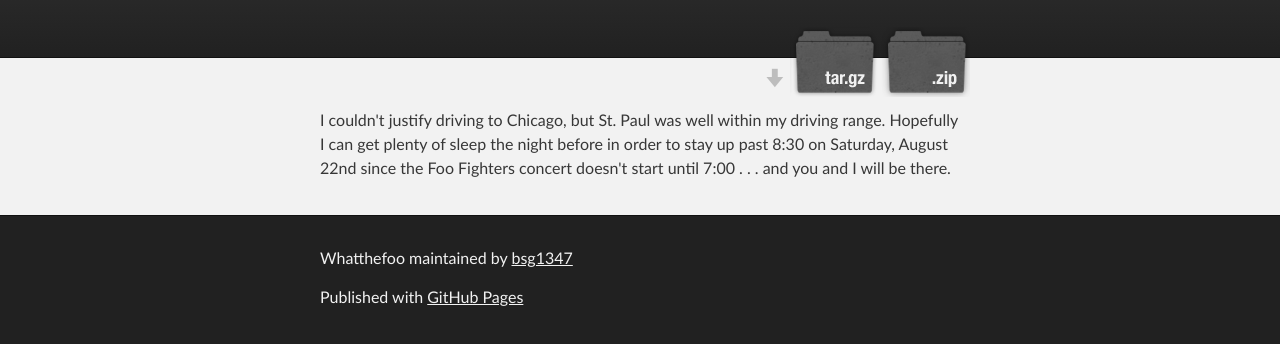
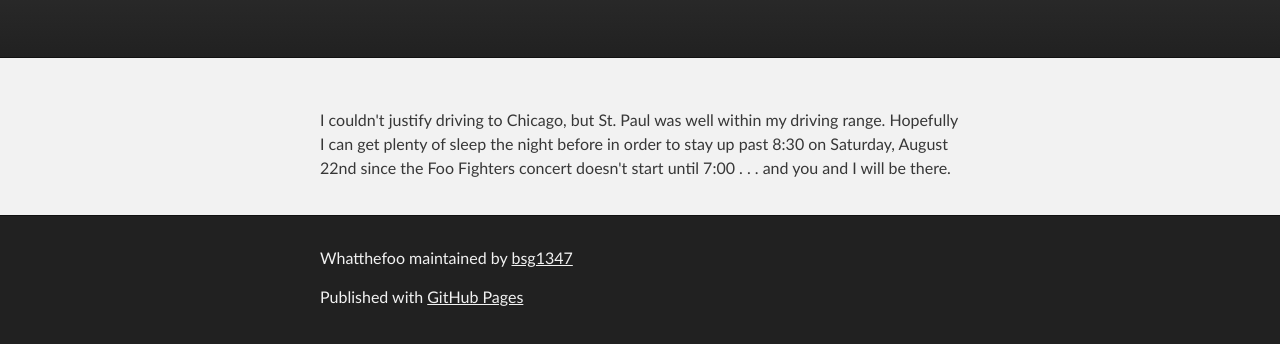
Before and after one commit to bsg1347/whatthefoo, a plain HTML site: page index.html in a window 1280 px wide. Shown: the part 116-460 px from the top of the page. Drawn offline with Linux system fonts and the light colour scheme.

Commit message:
Update index.html

```diff
--- a/index.html
+++ b/index.html
@@ -21,10 +21,11 @@
           <h1 id="project_title">Whatthefoo</h1>
           <h2 id="project_tagline"></h2>
 
-            <section id="downloads">
+            <!-- <section id="downloads">
               <a class="zip_download_link" href="https://github.com/bsg1347/whatthefoo/zipball/master">Download this project as a .zip file</a>
               <a class="tar_download_link" href="https://github.com/bsg1347/whatthefoo/tarball/master">Download this project as a tar.gz file</a>
             </section>
+            -->
         </header>
     </div>
 
```
